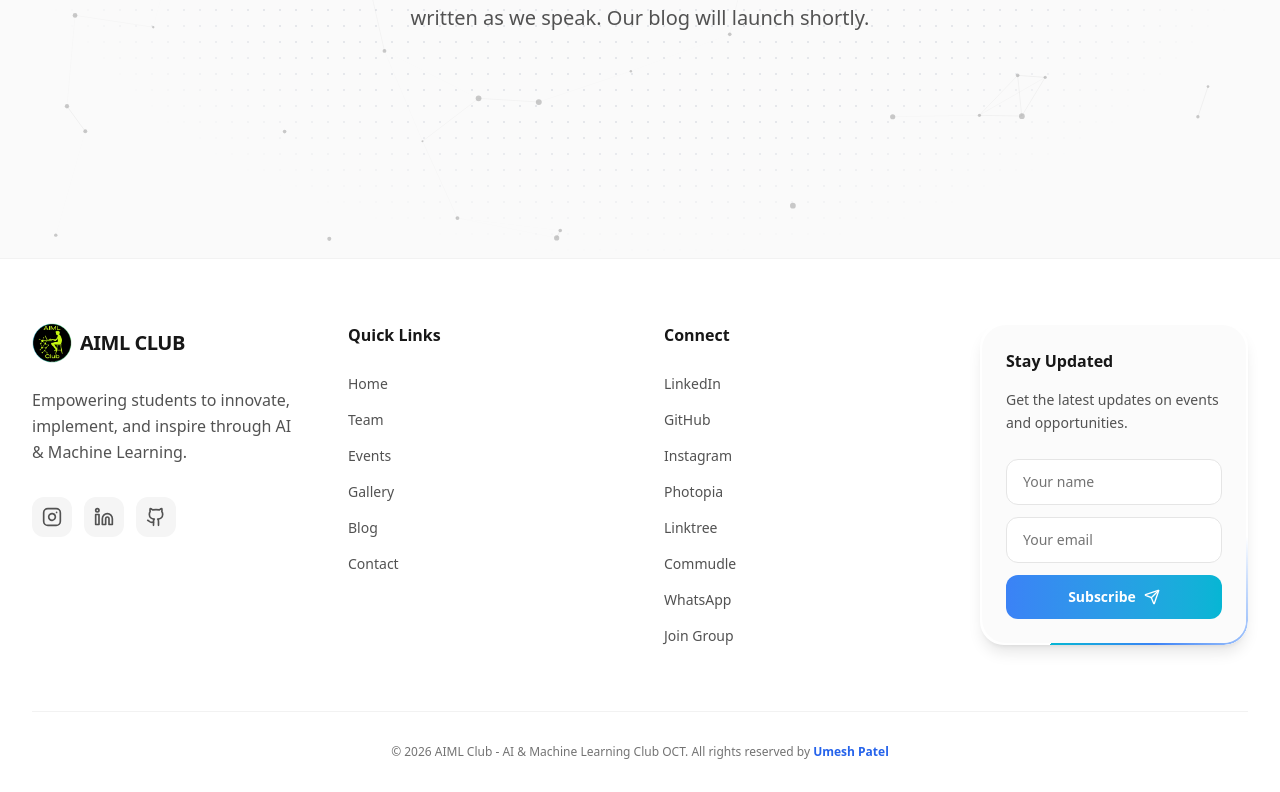
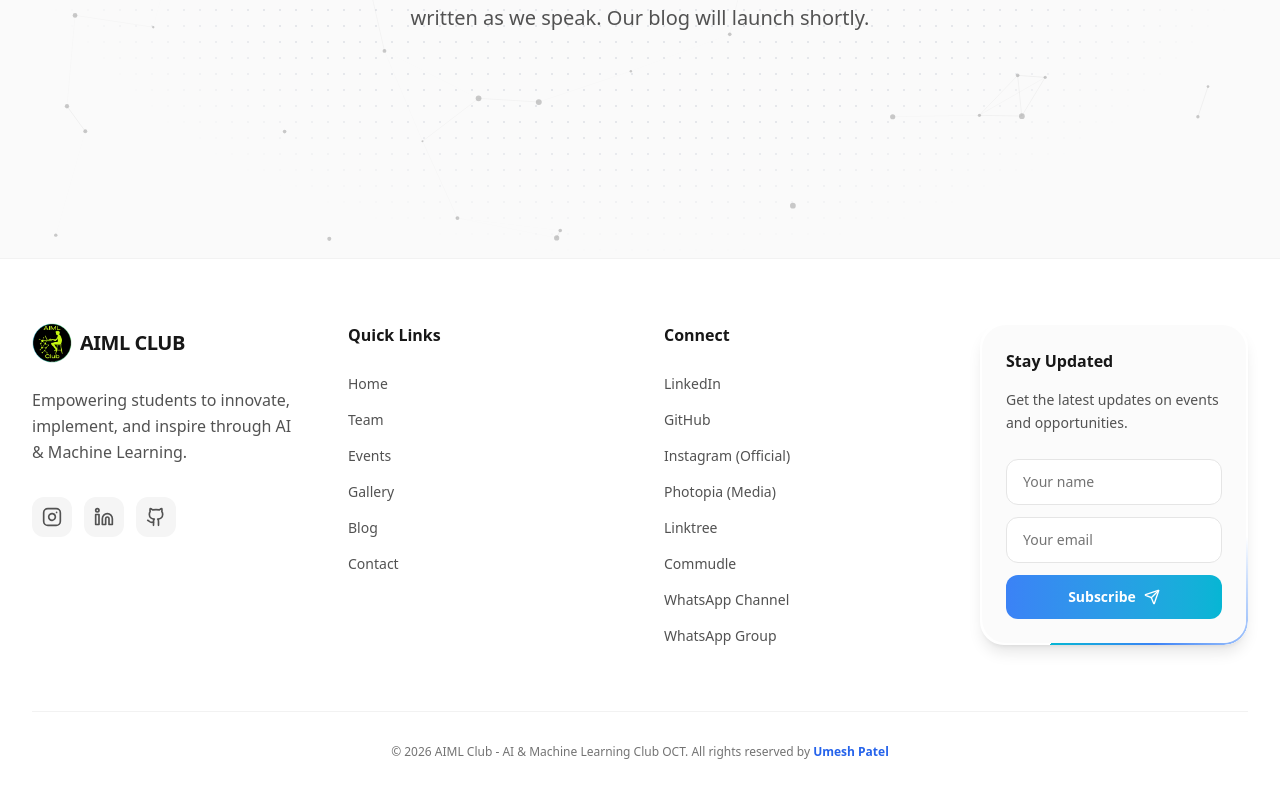
Before and after one commit to UmeshCode1/ai-ml-club, a Next.js app: page /blog in a window 1280 px wide. Shown: the part 542-1334 px from the top of the page. Built offline with nearby package versions, Linux system fonts and the light colour scheme; no server answers.

Commit message:
fix: Clearer labels for Instagram and WhatsApp links in footer

```diff
--- a/src/components/layout/footer.tsx
+++ b/src/components/layout/footer.tsx
@@ -111,12 +111,12 @@ export const Footer = () => {
                             {[
                                 { name: "LinkedIn", href: siteConfig.links.linkedin, external: true },
                                 { name: "GitHub", href: siteConfig.links.github, external: true },
-                                { name: "Instagram", href: siteConfig.links.instagram, external: true },
-                                { name: "Photopia", href: siteConfig.links.instagramPhotopia, external: true },
+                                { name: "Instagram (Official)", href: siteConfig.links.instagram, external: true },
+                                { name: "Photopia (Media)", href: siteConfig.links.instagramPhotopia, external: true },
                                 { name: "Linktree", href: siteConfig.links.linktree, external: true },
                                 { name: "Commudle", href: siteConfig.links.commudle, external: true },
-                                { name: "WhatsApp", href: siteConfig.links.whatsappChannel, external: true },
-                                { name: "Join Group", href: siteConfig.links.whatsappGroup, external: true },
+                                { name: "WhatsApp Channel", href: siteConfig.links.whatsappChannel, external: true },
+                                { name: "WhatsApp Group", href: siteConfig.links.whatsappGroup, external: true },
                             ].map((link) => (
                                 <li key={link.name}>
                                     <Link
```
